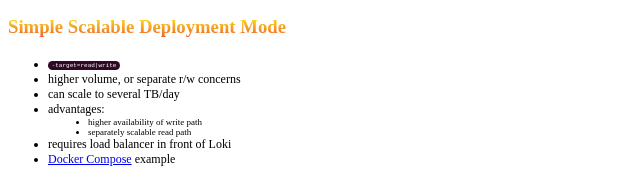
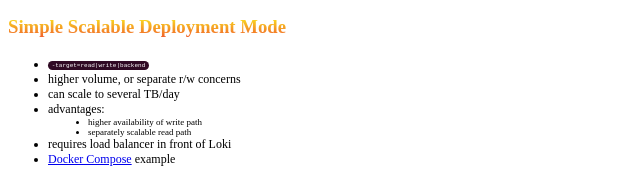
Before and after one commit to agebhar1/slides-grafana-loki, a website built with Vite: page index.html in a window 1280 px wide. Shown: the part 6545-6722 px from the top of the page, 0-640 px from the left. Built offline with nearby package versions, Linux system fonts and the light colour scheme; files whose address does not match are found by name; what reveal.js would draw is missing.

Commit message:
docs: update Simple Scalable Deployment Mode targets

```diff
--- a/index.html
+++ b/index.html
@@ -386,7 +386,7 @@
           <section>
             <h3>Simple Scalable Deployment Mode</h3>
             <ul>
-              <li class="fragment"><code><pre class="inline">-target=read|write</pre></code></li>
+              <li class="fragment"><code><pre class="inline">-target=read|write|backend</pre></code></li>
               <li class="fragment">higher volume, or separate r/w concerns</li>
               <li class="fragment">can scale to several TB/day</li>
               <li class="fragment">
```
